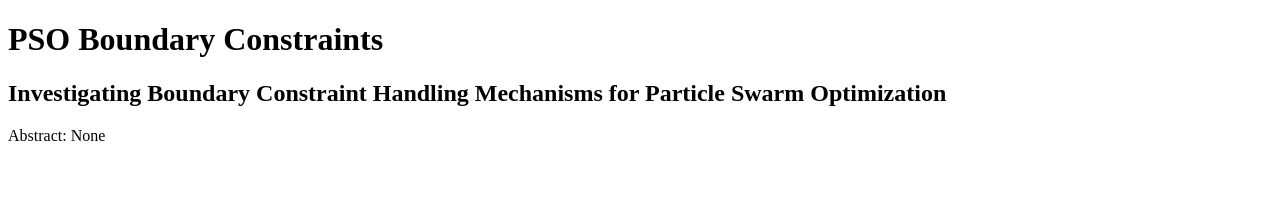
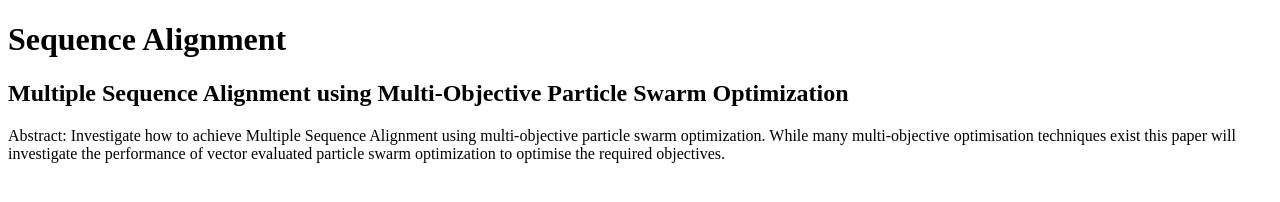
Before and after one commit to quintonweenink/mo-pso-sequence-alignment, a plain HTML site: page docs/index.html in a window 1280 px wide. Drawn offline with Linux system fonts and the light colour scheme.

Commit message:
Final fixes

```diff
--- a/docs/index.html
+++ b/docs/index.html
@@ -1,13 +1,13 @@
 <!DOCTYPE html>
 <html>
 <head>
-<title>Boundary Constraints</title>
+<title>Sequence Alignment</title>
 </head>
 <body>
 
-    <h1>PSO Boundary Constraints</h1>
-    <h2>Investigating Boundary Constraint Handling Mechanisms for Particle Swarm Optimization</h2>
-    <p>Abstract: None</p>
+    <h1>Sequence Alignment</h1>
+    <h2>Multiple Sequence Alignment using Multi-Objective Particle Swarm Optimization</h2>
+    <p>Abstract: Investigate how to achieve Multiple Sequence Alignment using multi-objective particle swarm optimization. While many multi-objective optimisation techniques exist this paper will investigate the performance of vector evaluated particle swarm optimization to optimise the required objectives.</p>
 
 </body>
 </html>
```
